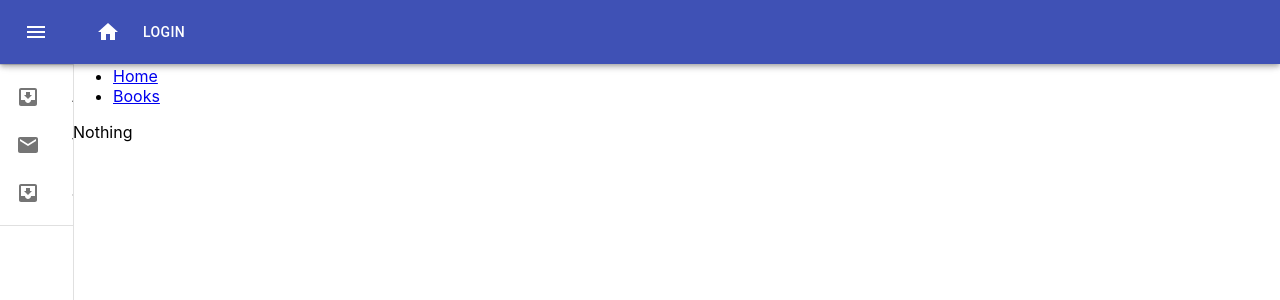
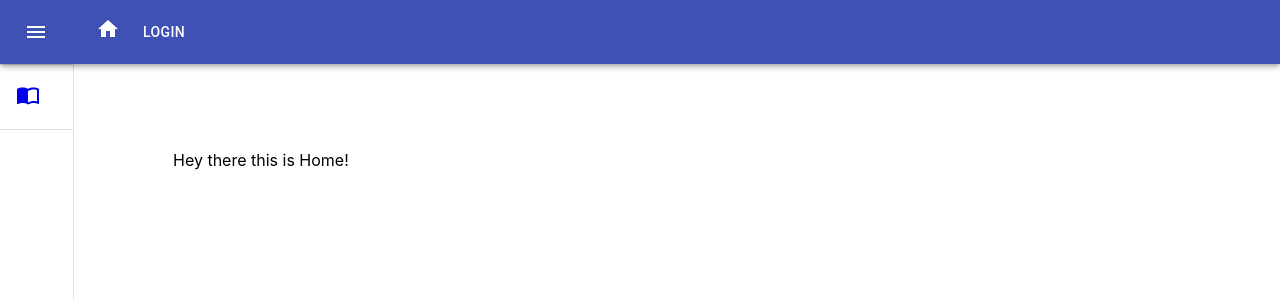
Before and after one commit to intecrb/hondana-frontend, a React (Create React App) app: page / in a window 1280 px wide. Shown: the top 300 px of the page. Built offline with nearby package versions, Linux system fonts and the light colour scheme.

Commit message:
リンクを追加

```diff
--- /dev/null
+++ b/src/components/atoms/NotFound.tsx
@@ -0,0 +1,5 @@
+import React from "react";
+
+export function NotFound(props: any) {
+  return <div>NotFound</div>;
+}
--- a/src/components/molecules/HeaderBar.tsx
+++ b/src/components/molecules/HeaderBar.tsx
@@ -7,6 +7,8 @@ import MenuIcon from "@material-ui/icons/Menu";
 import { createStyles, makeStyles, Theme } from "@material-ui/core/styles";
 import { useDispatch, useSelector } from "react-redux";
 import { OPEN } from "../../redux/actions/counterActions";
+
+import { Link } from "react-router-dom";
 
 const drawerWidth = 240;
 
@@ -73,7 +75,9 @@ export default function HeaderBar() {
           <MenuIcon style={{ color: "white" }} />
         </IconButton>
         <IconButton edge="start" color="inherit" aria-label="menu">
-          <HomeIcon style={{ color: "white" }} />
+          <Link to="/">
+            <HomeIcon style={{ color: "white" }} />
+          </Link>
         </IconButton>
         <Button color="inherit">Login</Button>
       </Toolbar>
--- a/src/components/molecules/SideMenuIcons.tsx
+++ b/src/components/molecules/SideMenuIcons.tsx
@@ -3,20 +3,21 @@ import List from "@material-ui/core/List";
 import ListItem from "@material-ui/core/ListItem";
 import ListItemIcon from "@material-ui/core/ListItemIcon";
 import ListItemText from "@material-ui/core/ListItemText";
-import InboxIcon from "@material-ui/icons/MoveToInbox";
-import MailIcon from "@material-ui/icons/Mail";
+import ImportContactsIcon from "@material-ui/icons/ImportContacts";
+
+import { Link } from "react-router-dom";
 
 export const SideMenuIcons: React.FC = () => {
   return (
     <List>
-      {["All mail", "Trash", "Spam"].map((text, index) => (
-        <ListItem button key={text}>
-          <ListItemIcon>
-            {index % 2 === 0 ? <InboxIcon /> : <MailIcon />}
-          </ListItemIcon>
-          <ListItemText primary={text} />
-        </ListItem>
-      ))}
+      <ListItem button key={"Books"}>
+        <ListItemIcon>
+          <Link to="/books">
+            <ImportContactsIcon />
+          </Link>
+        </ListItemIcon>
+        <ListItemText primary={"Books"} />
+      </ListItem>
     </List>
   );
 };
--- a/src/components/organisms/MainBox.tsx
+++ b/src/components/organisms/MainBox.tsx
@@ -3,7 +3,7 @@ import { makeStyles, Theme, createStyles } from "@material-ui/core";
 import clsx from "clsx";
 import { useSelector } from "react-redux";
 import BookShelf from "./BookShelf";
-import { BrowserRouter as Router, Switch, Route, Link } from "react-router-dom";
+import { Switch, Route } from "react-router-dom";
 
 const useStyles = makeStyles((theme: Theme) =>
   createStyles({
@@ -31,31 +31,14 @@ function MainBox() {
   const isOpen = useSelector((state: any) => state.isOpen);
   const css = clsx(classes.content, { [classes.contentShift]: isOpen });
   return (
-    <Router>
     <div className={css}>
-        <nav>
-          <ul>
-            <li>
-              <Link to="/">Home</Link>
-            </li>
-            <li>
-              <Link to="/books">Books</Link>
-            </li>
-          </ul>
-        </nav>
-
-        {/* A <Switch> looks through its children <Route>s and
-            renders the first one that matches the current URL. */}
       <Switch>
-          <Route path="/books">
-            <BookShelf />
-          </Route>
+        <Route path="/books" component={BookShelf} />
         <Route path="/">
-            <div>Nothing</div>
+          <div style={{ padding: 100 }}>Hey there this is Home!</div>
         </Route>
       </Switch>
     </div>
-    </Router>
   );
 }
 
--- a/src/index.tsx
+++ b/src/index.tsx
@@ -1,16 +1,19 @@
-import React from 'react';
-import ReactDOM from 'react-dom';
-import './index.css';
-import App from './App';
-import * as serviceWorker from './serviceWorker';
+import React from "react";
+import ReactDOM from "react-dom";
+import "./index.css";
+import App from "./App";
+import * as serviceWorker from "./serviceWorker";
 import { Provider } from "react-redux";
-import store from './redux/store'
+import store from "./redux/store";
+import { BrowserRouter } from "react-router-dom";
 
 ReactDOM.render(
   <Provider store={store}>
-    <App />
+    <BrowserRouter>
+      <App />
+    </BrowserRouter>
   </Provider>,
-  document.getElementById('root')
+  document.getElementById("root")
 );
 
 serviceWorker.unregister();
```
Lines whose indentation alone changed are shown as unchanged.
